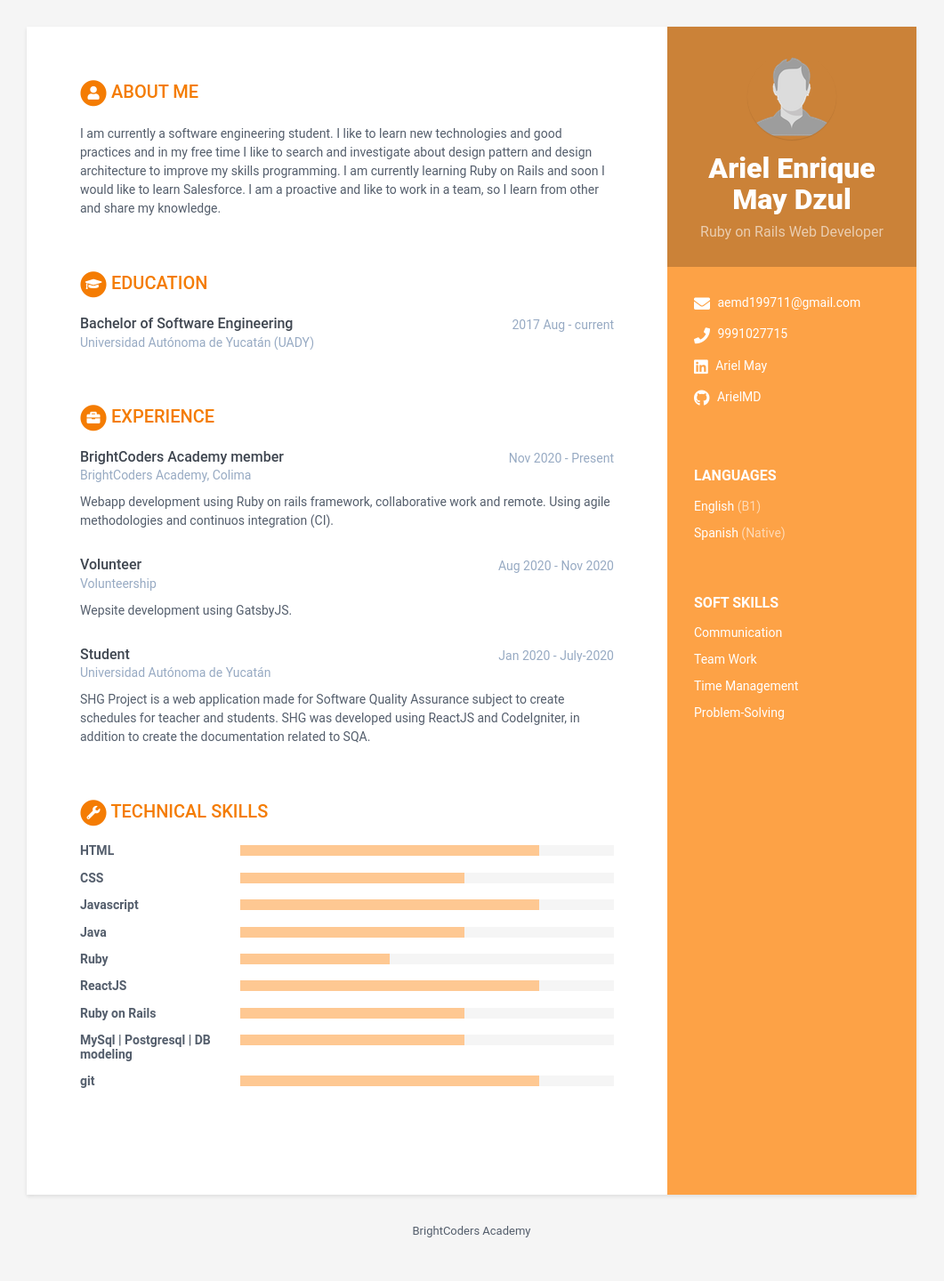
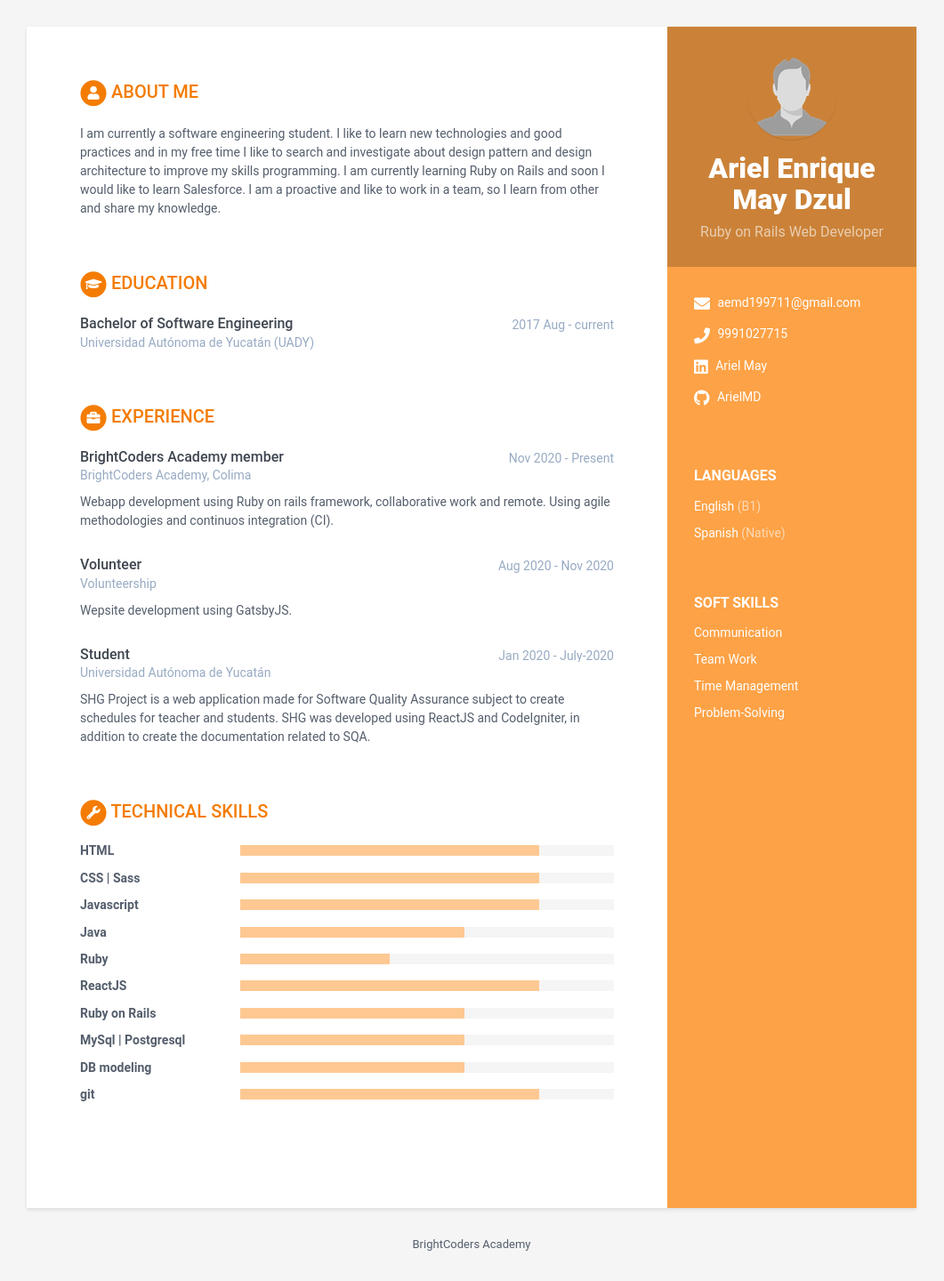
Before and after one commit to BC-NOV-20-Proyectos/resume-ArielMD, a Jekyll site: the page built from index.html, in a window 1280 px wide. Shown: the whole page at 89% size, without its empty margins (110-1171 px from the left). Built offline with Jekyll 4.4.1, drawn with Linux system fonts in a browser that asks for light colours; part of the change alters nothing that is shown.

Commit message:
update skills

```diff
--- a/_data/data.yml
+++ b/_data/data.yml
@@ -95,8 +95,8 @@ skills:
     - name: HTML
       level: 80%
 
-    - name: CSS
-      level: 60%
+    - name: CSS | Sass
+      level: 80%
 
     - name: Javascript
       level: 80%
@@ -113,7 +113,10 @@ skills:
     - name: Ruby on Rails
       level: 60%
 
-    - name: MySql | Postgresql | DB modeling
+    - name: MySql | Postgresql
+      level: 60%
+
+    - name: DB modeling
       level: 60%
 
     - name: git
```
